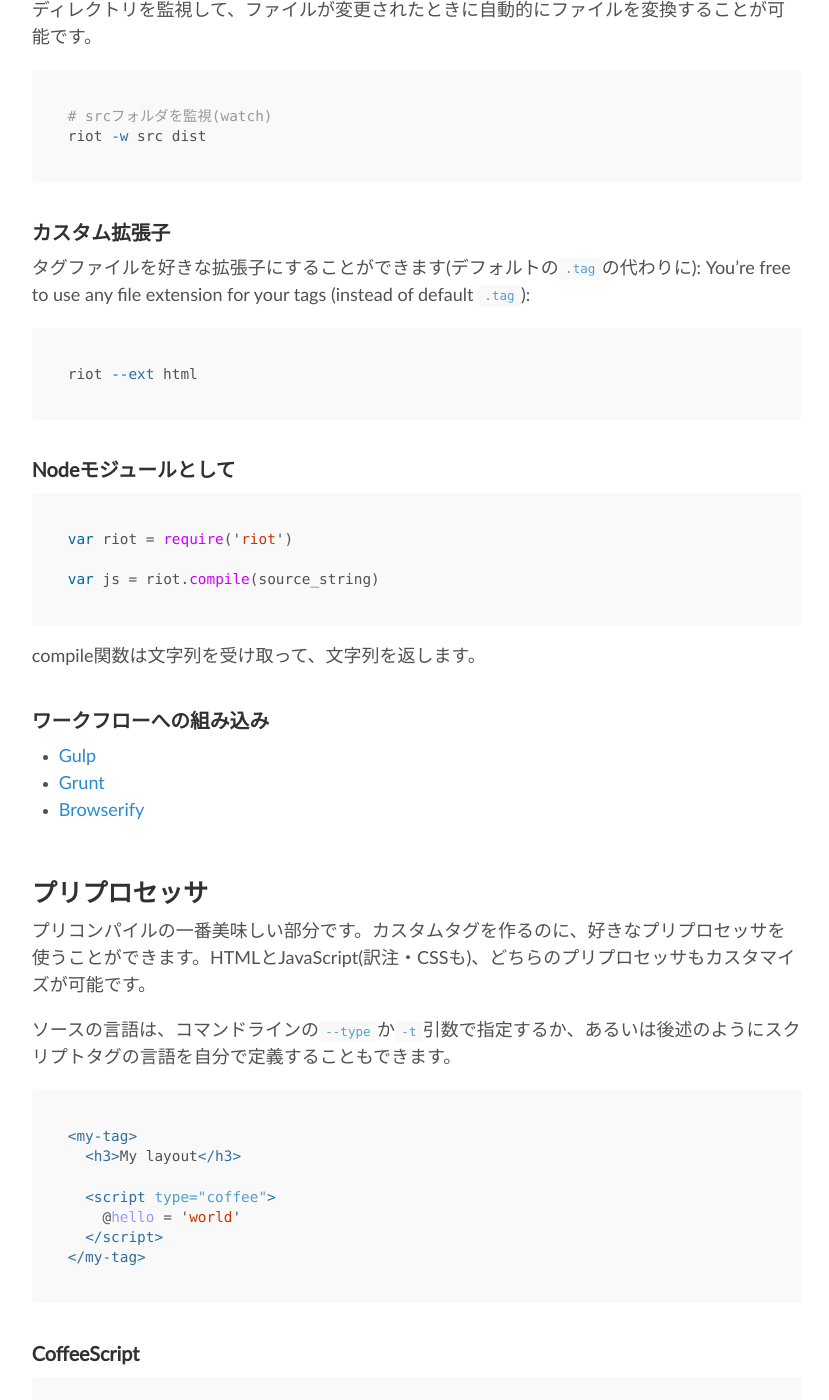
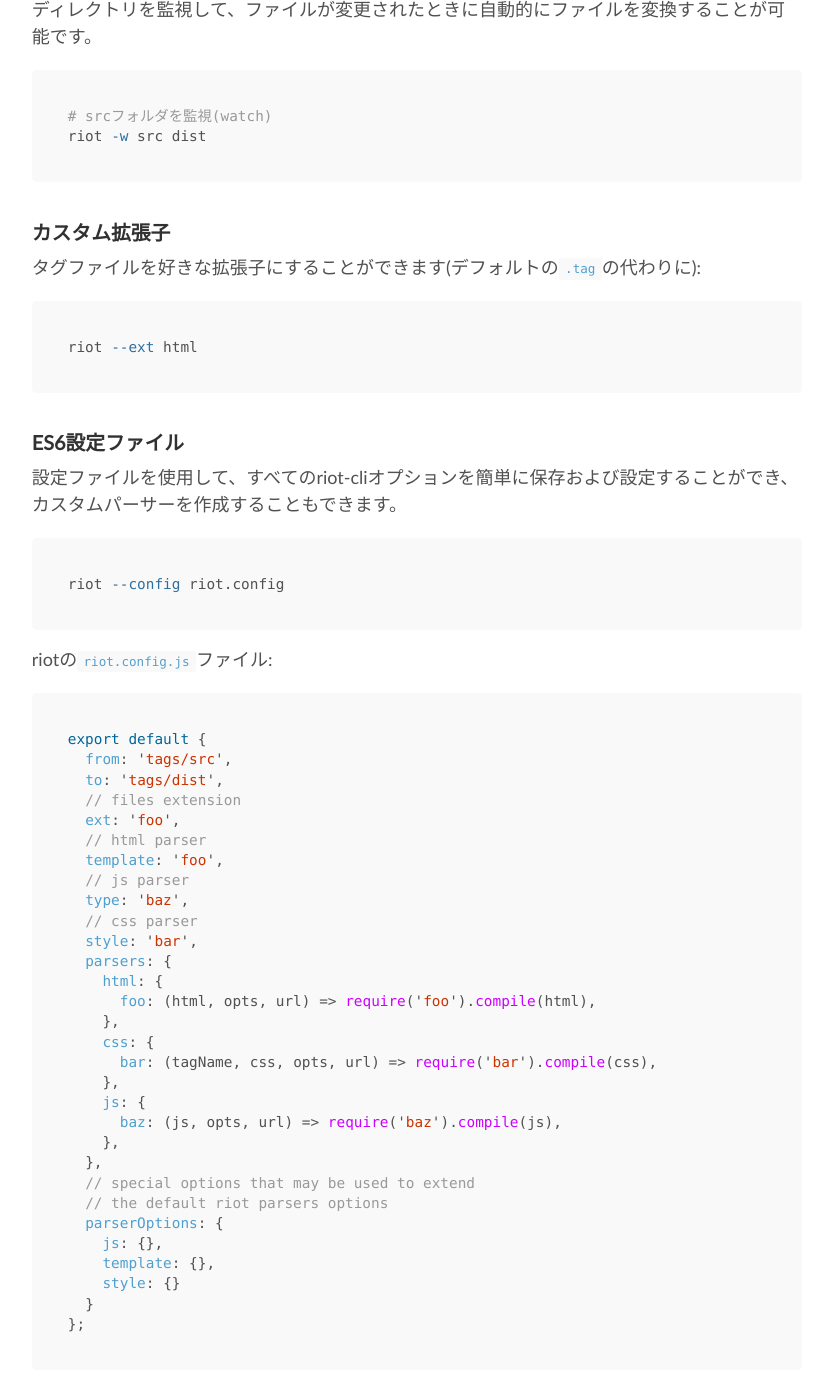
Before and after one commit to riot/riot.github.io, a Jekyll site: the page built from ja/guide/compiler.md, in a window 1280 px wide and 1400 px high, scrolled down 3439 px. Shown: the whole window, without its empty margins (223-1052 px from the left). Built offline with Jekyll 4.4.1, drawn with Linux system fonts in a browser that asks for light colours; nearby versions of some CDN libraries; some of the changed text lies outside the part shown.

Commit message:
update Japanese Document about 'ja/guide/compiler'

````diff
--- a/ja/guide/compiler.md
+++ b/ja/guide/compiler.md
@@ -26,7 +26,7 @@
 <script src="path/to/javascript/with-tags.js" type="riot/tag"></script>
 
 <!-- riot.jsとコンパイラを読み込む -->
-<script src="https://cdn.jsdelivr.net/riot/2.3/riot+compiler.min.js"></script>
+<script src="https://cdn.jsdelivr.net/riot/{{ site.minor_version }}/riot+compiler.min.js"></script>
 
 
 <!-- 通常のマウント -->
@@ -92,7 +92,7 @@
 <my-tag></my-tag>
 
 <!-- riot.jsのみ読み込み -->
-<script src="//cdn.jsdelivr.net/riot/2.3/riot.min.js"></script>
+<script src="//cdn.jsdelivr.net/riot/{{ site.minor_version }}/riot.min.js"></script>
 
 <!-- プリコンパイルされたタグを読み込み (通常のJavaScriptです) -->
 <script src="path/to/javascript/with-tags.js"></script>
@@ -143,12 +143,53 @@
 ### カスタム拡張子
 
 タグファイルを好きな拡張子にすることができます(デフォルトの`.tag`の代わりに):
-You're free to use any file extension for your tags (instead of default `.tag`):
 
 ``` sh
 riot --ext html
 ```
 
+### ES6設定ファイル
+
+設定ファイルを使用して、すべてのriot-cliオプションを簡単に保存および設定することができ、カスタムパーサーを作成することもできます。
+
+``` sh
+riot --config riot.config
+```
+
+riotの`riot.config.js`ファイル:
+
+```js
+export default {
+  from: 'tags/src',
+  to: 'tags/dist',
+  // files extension
+  ext: 'foo',
+  // html parser
+  template: 'foo',
+  // js parser
+  type: 'baz',
+  // css parser
+  style: 'bar',
+  parsers: {
+    html: {
+      foo: (html, opts, url) => require('foo').compile(html),
+    },
+    css: {
+      bar: (tagName, css, opts, url) => require('bar').compile(css),
+    },
+    js: {
+      baz: (js, opts, url) => require('baz').compile(js),
+    },
+  },
+  // special options that may be used to extend
+  // the default riot parsers options
+  parserOptions: {
+    js: {},
+    template: {},
+    style: {}
+  }
+};
+```
 
 ### Nodeモジュールとして
 
@@ -217,12 +258,7 @@
 
 ### EcmaScript 6
 
-ECMAScript 6は、"es6"を指定することで有効になります:
-
-``` sh
-# ES6プリプロセッサを使う
-riot --type es6 source.tag
-```
+ECMAScript 6(babeljs)は、"es6"を指定することで有効になります:
 
 ES6で書かれたタグの例:
 
@@ -237,13 +273,30 @@
 </test>
 ```
 
-すべてのECMAScript 6の[機能](https://github.com/lukehoban/es6features)を使うことができます。変換には[Babel](https://babeljs.io/)が使われています:
+es6コンパイラを使用する前に、以下の手順に従ってプロジェクトを適切に構成する必要があります。
+
+ 1. [babel-preset-es2015-riot](https://github.com/riot/babel-preset-es2015-riot)をインストール<br /> `npm install babel-preset-es2015-riot --save-dev`
+ 2. `babel-core`もインストール<br /> `npm install babel-core -g`
+ 3. プリセットというidを含む`.babelrc`ファイルの作成<br /> `{ "presets": ["es2015-riot"] }`
+
+環境を設定したらタグをコンパイルすることができます:
 
 ``` sh
-npm install babel
+#  ES6プリプロセッサを使う
+riot --type es6 source.tag
 ```
 
-ここに、BabelをRiotと使ったより[大きなサンプル](https://github.com/txchen/feplay/tree/gh-pages/riot_babel)があります。
+<span class="tag red">note</span> Babelは出力にたくさんの余分なコードを生成するので、例えば`babel-plugin-external-helpers-2`を使って2つの別々なステップでタグをコンパイルすることも考えられます:
+
+``` sh
+# 純粋なes6のコードを使ってタグをコンパイル
+riot tags/folder dist/es6.tags.js
+# es6のコードを有効なes5のコードに変換
+babel es6.tags.js --out-file tags.js
+```
+
+ここに、BabelをRiotと使った[簡単なサンプル](https://github.com/GianlucaGuarini/riot-preset-babel-test)があります。
+
 
 ### TypeScript
 
@@ -306,31 +359,30 @@
 npm install LiveScript -g
 ```
 
-### Jade
+### Pug (Jade)
 
-HTMLレイアウトは`template`設定オプションで、処理することができます。これは、「クリーンでホワイトスペース・センシティブなHTMLを書くための文法」Jadeを使った例です。
+HTMLレイアウトは`template`設定オプションで、処理することができます。これは、「クリーンでホワイトスペース・センシティブなHTMLを書くための文法」pugを使った例です。
 
 
 ``` sh
-# Jade HTMLプリプロセッサを使う
-riot --template jade source.tag
+# Pug HTMLプリプロセッサを使う
+riot --template pug source.tag
 ```
 
-Jadeの例:
+Pugの例:
 
-``` jade
+``` pug
 sample
   p test { value }
   script(type='text/coffee').
     @value = 'sample'
 ```
 
-As you notice, you can define the script type on the template as well. Above we use coffee. [jade](https://github.com/jadejs/jade) is used for the transformation:
+周知の通り、テンプレートにもスクリプトの種類を定義することができます。上記はcoffeeを使っています。 [pug](https://github.com/pugjs/pug)が変換に使われます:
 
 ``` sh
-npm install jade
+npm install pug -g
 ```
-
 
 
 ### どんな言語でも
@@ -422,4 +474,4 @@
 riot.mount('*')
 ```
 
-もし、何かすごいものを作ったら、ぜひ[こちらでシェア](https://github.com/riot/riot/issues/58)してくださいね!
+もし、何かすごいものを作ったら、ぜひ[こちらでシェア](https://github.com/riot/made-with-riot)してくださいね!
````
Also changed, not shown: other parts of ja/guide/compiler.md (+1 -1 lines).
